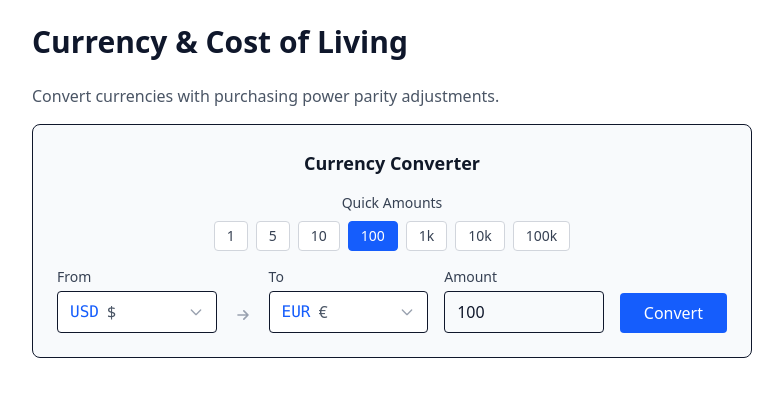
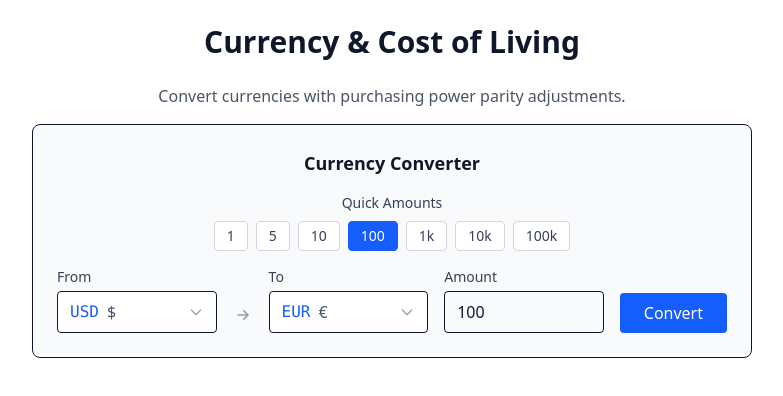
Before and after one commit to LegroJon/currency-and-cost-of-living, a Next.js app: page / in a window 1280 px wide. Shown: the top 396 px of the page, without its empty margins (248-1031 px from the left). Built offline with nearby package versions, Linux system fonts and the light colour scheme.

Commit message:
fix: center align headings and description in HomePage component

```diff
--- a/src/app/page.tsx
+++ b/src/app/page.tsx
@@ -3,8 +3,8 @@ import ConverterForm from "@/components/ConverterForm";
 export default function HomePage() {
   return (
     <div>
-      <h1 className="text-3xl font-bold mb-6">Currency & Cost of Living</h1>
-      <p className="mb-4 text-gray-600">Convert currencies with purchasing power parity adjustments.</p>
+      <h1 className="text-3xl font-bold mb-6 text-center">Currency & Cost of Living</h1>
+      <p className="mb-4 text-gray-600 text-center">Convert currencies with purchasing power parity adjustments.</p>
       <ConverterForm />
     </div>
   );
```
